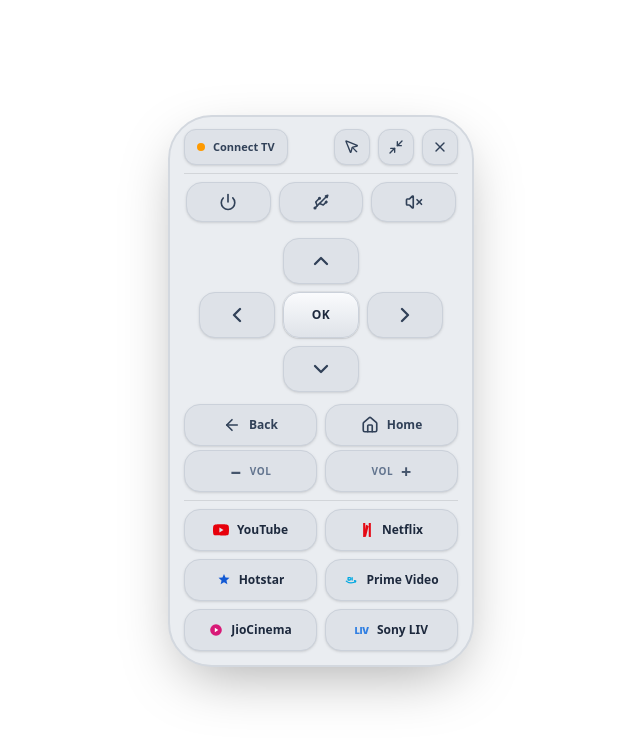
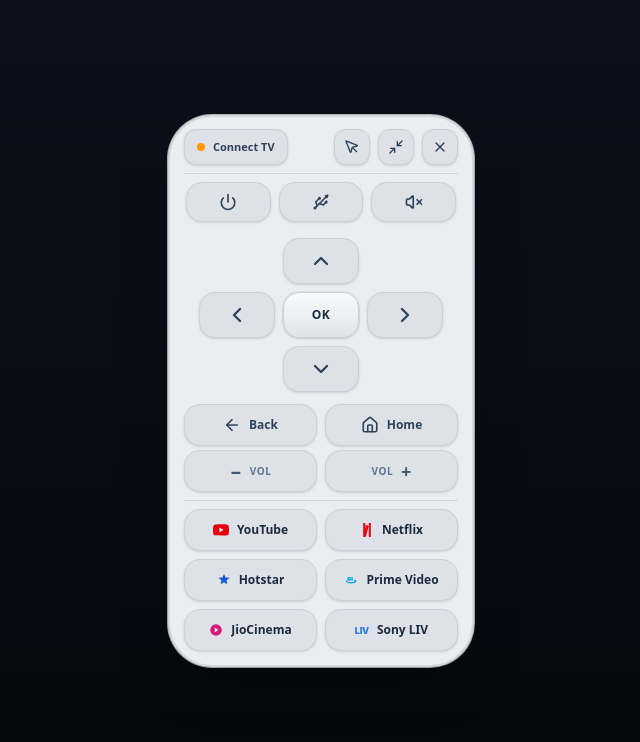
Before and after one commit to harinder-works/HarvyRemote, a React (Vite) app: page / in a window 1280 px wide. Shown: the top 742 px of the page, without its empty margins (322-962 px from the left). Built offline with nearby package versions, Linux system fonts and the light colour scheme.

Commit message:
Implement native YouTube/Hotstar-style Picture-in-Picture mode, solid app background, and remove overlay permission requirement

```diff
--- a/src/App.tsx
+++ b/src/App.tsx
@@ -68,27 +68,29 @@ export default function App() {
     };
   }, []);
 
-  // Enter Mini / Floating remote
+  // Enter Mini / Picture-in-Picture remote
   const handleEnterMini = () => {
     sound.playClick('action');
-    if (typeof window !== 'undefined' && (window as any).AndroidNativeBridge?.startFloatingRemote) {
+    if (typeof window !== 'undefined' && (window as any).AndroidNativeBridge?.enterPip) {
       try {
-        (window as any).AndroidNativeBridge.startFloatingRemote();
+        (window as any).AndroidNativeBridge.enterPip();
+        return;
       } catch (e) {
-        console.error('Android startFloatingRemote error:', e);
+        console.error('Android enterPip error:', e);
       }
     }
     setRemoteMode('mini');
   };
 
-  // Exit Mini / Floating remote and expand to Full Remote
+  // Exit Mini / Picture-in-Picture remote and expand to Full Remote
   const handleExitMini = () => {
     sound.playClick('action');
-    if (typeof window !== 'undefined' && (window as any).AndroidNativeBridge?.hideFloatingRemote) {
+    if (typeof window !== 'undefined' && (window as any).AndroidNativeBridge?.exitPip) {
       try {
-        (window as any).AndroidNativeBridge.hideFloatingRemote();
+        (window as any).AndroidNativeBridge.exitPip();
+        return;
       } catch (e) {
-        console.error('Android hideFloatingRemote error:', e);
+        console.error('Android exitPip error:', e);
       }
     }
     setRemoteMode('full');
@@ -269,27 +271,11 @@ export default function App() {
 
   return (
     <div
-      onClick={(e) => {
-        const target = e.target as HTMLElement;
-        if (!target.closest('.remote-draggable-container') && !target.closest('button')) {
-          if (typeof window !== 'undefined' && (window as any).AndroidNativeBridge?.moveTaskToBack) {
-            try {
-              (window as any).AndroidNativeBridge.moveTaskToBack();
-            } catch {}
-          }
-        }
-      }}
-      onTouchStart={(e) => {
-        const target = e.target as HTMLElement;
-        if (!target.closest('.remote-draggable-container') && !target.closest('button')) {
-          if (typeof window !== 'undefined' && (window as any).AndroidNativeBridge?.moveTaskToBack) {
-            try {
-              (window as any).AndroidNativeBridge.moveTaskToBack();
-            } catch {}
-          }
-        }
-      }}
-      className="relative w-full min-h-screen select-none bg-transparent overflow-hidden flex items-center justify-center"
+      className={`relative w-full min-h-screen select-none ${
+        isPip
+          ? 'bg-transparent'
+          : 'bg-gradient-to-b from-[#0B0F19] via-[#090D16] to-[#05070D]'
+      } overflow-hidden flex items-center justify-center`}
     >
       {/* Floating Restore Button (Only if user closed remote in web preview) */}
       {isAppClosed && (
@@ -334,6 +320,7 @@ export default function App() {
         <MiniRemote
           isOpen={true}
           theme={theme}
+          isPip={isPip}
           onExpand={handleExitMini}
           onSelectPress={handleSelectPress}
           onPowerPress={handlePowerPress}
--- a/src/components/GoogleTVRemote.tsx
+++ b/src/components/GoogleTVRemote.tsx
@@ -472,14 +472,14 @@ export function GoogleTVRemote({
                 )}
               </button>
 
-              {/* Float over other apps (Mini Remote) */}
+              {/* Picture-in-Picture Mini Remote */}
               <button
                 type="button"
                 onClick={() => {
                   sound.playClick('action');
                   onSwitchToMini();
                 }}
-                title="Float over other apps (Mini Remote)"
+                title="Picture-in-Picture Mini Remote"
                 className="w-9 h-9 rounded-xl bg-[#DEE2E8] hover:bg-[#D5DAE1] border border-[#CBD1DA] text-slate-700 hover:text-slate-900 transition-all cursor-pointer shadow-sm flex items-center justify-center active:scale-95"
               >
                 <Minimize2 className="w-4 h-4 stroke-[2]" />
--- a/src/components/MiniRemote.tsx
+++ b/src/components/MiniRemote.tsx
@@ -32,6 +32,7 @@ interface MiniRemoteProps {
 
 export function MiniRemote({
   isOpen,
+  isPip,
   onExpand,
   onSelectPress,
   onMutePress,
@@ -333,6 +334,14 @@ export function MiniRemote({
     </div>
   );
 
+  if (isPip) {
+    return (
+      <div className="w-full h-full min-h-screen flex items-center justify-center p-1 bg-[#0B0F19] select-none overflow-hidden">
+        {pebbleContent}
+      </div>
+    );
+  }
+
   return (
     <div className="fixed inset-0 pointer-events-none z-50 overflow-hidden select-none bg-transparent">
       <div
--- a/src/index.css
+++ b/src/index.css
@@ -15,8 +15,8 @@
     user-select: none;
     -webkit-user-select: none;
     overflow: hidden;
-    background: transparent;
-    background-color: transparent;
+    background: #0b0f19;
+    background-color: #0b0f19;
     color: #f8fafc;
     width: 100%;
     height: 100%;
@@ -24,8 +24,8 @@
 }
 
 html, body, #root {
-  background: transparent;
-  background-color: transparent;
+  background: #0b0f19;
+  background-color: #0b0f19;
   width: 100%;
   height: 100%;
 }
```
Also changed, not shown: 5 other files (tests, documents, lock files or other folders).
